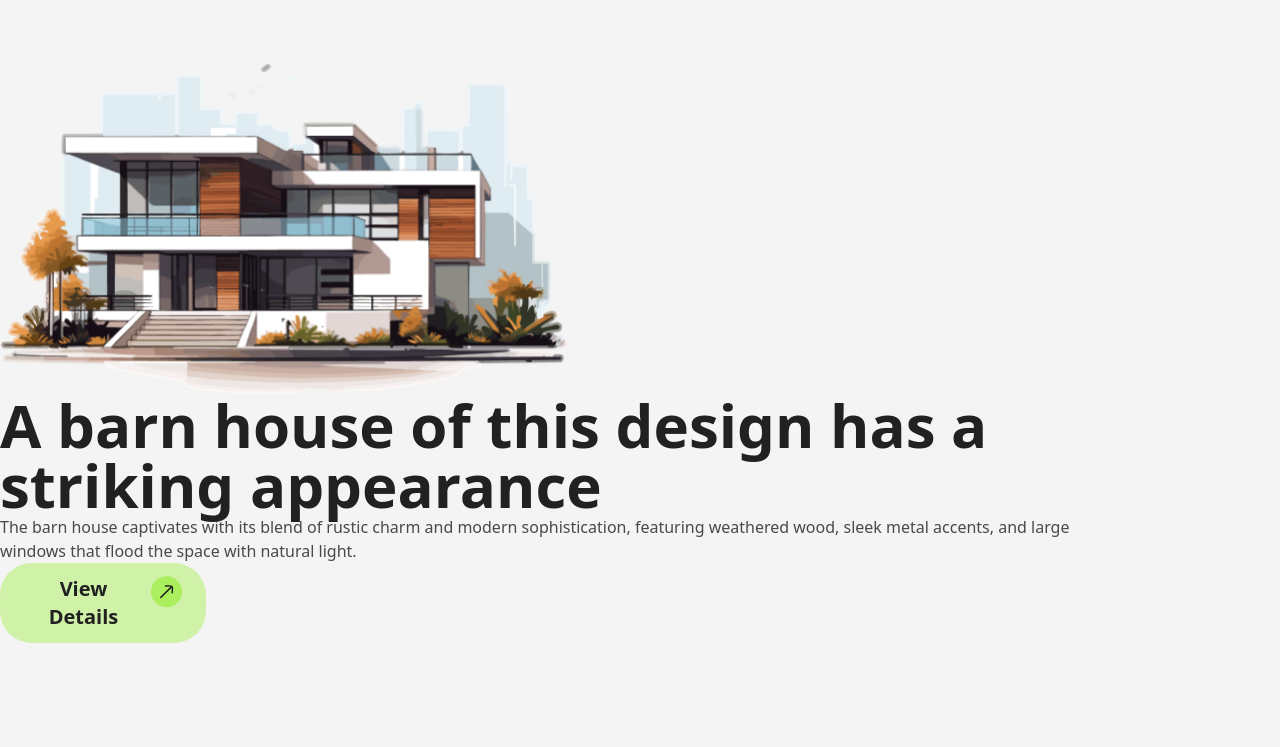
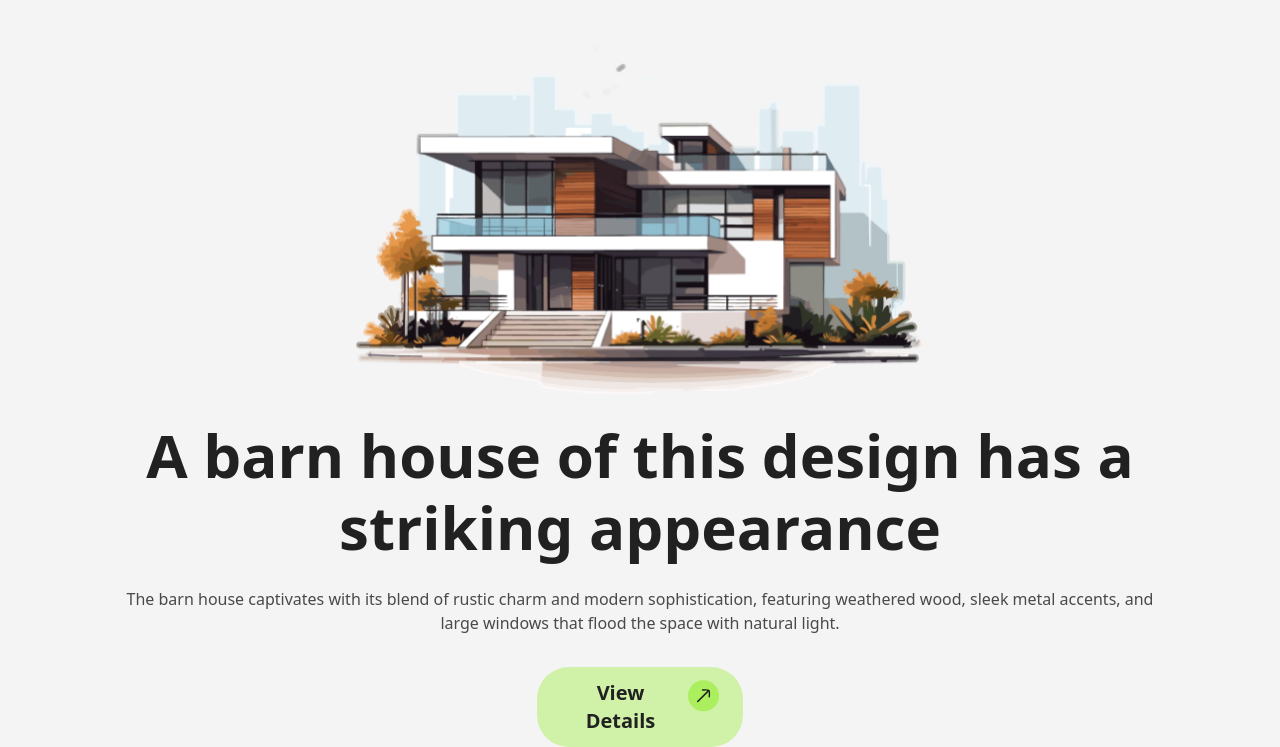
Before and after one commit to Jannatun-Nayeem472/PH-3rd-Assignment, a plain HTML site: page index.html in a window 1280 px wide. Shown: the part 108-855 px from the top of the page. Before the commit the page ends 800 px from the top, so only its background shows below. Drawn offline with nearby package versions, Linux system fonts and the light colour scheme.

Commit message:
banner section complete

```diff
--- a/index.html
+++ b/index.html
@@ -1,5 +1,6 @@
 <!DOCTYPE html>
 <html class="bg-[#F4F4F4]" lang="en">
+
     <head>
         <meta charset="UTF-8">
         <meta name="viewport" content="width=device-width, initial-scale=1.0">
@@ -7,18 +8,24 @@
         <link rel="preconnect" href="https://fonts.googleapis.com">
         <link rel="preconnect" href="https://fonts.gstatic.com" crossorigin>
         <link href="https://fonts.googleapis.com/css2?family=Manrope:wght@200..800&display=swap" rel="stylesheet">
+        <link rel="stylesheet" href="style.css">
         <link href="https://cdn.jsdelivr.net/npm/daisyui@4.12.10/dist/full.min.css" rel="stylesheet" type="text/css" />
         <script src="https://cdn.tailwindcss.com"></script>
     </head>
 
     <body class="font-Manrope">
-   <header class="w-full flex flex-row justify-between items-center py-12 px-[120px]">
+        <header class="page-width">
+            <div class="section-width justify-between items-center py-12">
                 <!-- logo -->
                 <a href="" class="flex items-center gap-2 max-w-[167px] w-full h-11">
                     <svg width="33" height="33" viewBox="0 0 33 33" fill="none" xmlns="http://www.w3.org/2000/svg">
-        <rect x="0.0106201" y="0.0522461" width="32" height="32" rx="16" transform="rotate(0.019056 0.0106201 0.0522461)" fill="#ABEF5F"/>
-        <path d="M21.007 11.0593L10.0033 22.0557" stroke="#1C1C1C" stroke-width="1.5" stroke-linecap="round"/>
-        <path d="M15.0073 10.1887C15.0073 10.1887 20.6409 9.71565 21.4957 10.5708C22.3503 11.426 21.8734 17.0594 21.8734 17.0594" stroke="#1C1C1C" stroke-width="1.5" stroke-linecap="round" stroke-linejoin="round"/>
+                        <rect x="0.0106201" y="0.0522461" width="32" height="32" rx="16"
+                            transform="rotate(0.019056 0.0106201 0.0522461)" fill="#ABEF5F" />
+                        <path d="M21.007 11.0593L10.0033 22.0557" stroke="#1C1C1C" stroke-width="1.5"
+                            stroke-linecap="round" />
+                        <path
+                            d="M15.0073 10.1887C15.0073 10.1887 20.6409 9.71565 21.4957 10.5708C22.3503 11.426 21.8734 17.0594 21.8734 17.0594"
+                            stroke="#1C1C1C" stroke-width="1.5" stroke-linecap="round" stroke-linejoin="round" />
                     </svg>
 
                     <span class="text-[32px] text-[#212121] font-Manrope font-extrabold leading-[120%]">Rinterio</span>
@@ -40,68 +47,112 @@
                 <div class="flex gap-4">
                     <div class="flex items-center gap-4">
                         <button type="button">
-                <svg width="49" height="49" viewBox="0 0 49 49" fill="none" xmlns="http://www.w3.org/2000/svg">
-                    <rect x="0.517107" y="0.500166" width="47" height="47" rx="23.5" transform="rotate(0.019056 0.517107 0.500166)" fill="white"/>
-                    <rect x="0.517107" y="0.500166" width="47" height="47" rx="23.5" transform="rotate(0.019056 0.517107 0.500166)" stroke="#E9E9E9"/>
-                    <path d="M29.5075 29.5098L34.006 34.0113" stroke="#737373" stroke-width="1.5" stroke-linecap="round" stroke-linejoin="round"/>
-                    <path d="M32.0096 23.0104C32.0113 18.0398 27.9832 14.009 23.0126 14.0074C18.0421 14.0057 14.0113 18.0338 14.0096 23.0044C14.008 27.975 18.0361 32.0057 23.0066 32.0074C27.9772 32.009 32.008 27.981 32.0096 23.0104Z" stroke="#737373" stroke-width="1.5" stroke-linejoin="round"/>
+                            <svg width="49" height="49" viewBox="0 0 49 49" fill="none"
+                                xmlns="http://www.w3.org/2000/svg">
+                                <rect x="0.517107" y="0.500166" width="47" height="47" rx="23.5"
+                                    transform="rotate(0.019056 0.517107 0.500166)" fill="white" />
+                                <rect x="0.517107" y="0.500166" width="47" height="47" rx="23.5"
+                                    transform="rotate(0.019056 0.517107 0.500166)" stroke="#E9E9E9" />
+                                <path d="M29.5075 29.5098L34.006 34.0113" stroke="#737373" stroke-width="1.5"
+                                    stroke-linecap="round" stroke-linejoin="round" />
+                                <path
+                                    d="M32.0096 23.0104C32.0113 18.0398 27.9832 14.009 23.0126 14.0074C18.0421 14.0057 14.0113 18.0338 14.0096 23.0044C14.008 27.975 18.0361 32.0057 23.0066 32.0074C27.9772 32.009 32.008 27.981 32.0096 23.0104Z"
+                                    stroke="#737373" stroke-width="1.5" stroke-linejoin="round" />
                             </svg>
                         </button>
 
                         <button type="button">
-                <svg width="49" height="49" viewBox="0 0 49 49" fill="none" xmlns="http://www.w3.org/2000/svg">
-                    <rect x="0.517107" y="0.521651" width="47" height="47" rx="23.5" transform="rotate(0.019056 0.517107 0.521651)" fill="white"/>
-                    <rect x="0.517107" y="0.521651" width="47" height="47" rx="23.5" transform="rotate(0.019056 0.517107 0.521651)" stroke="#E9E9E9"/>
-                    <path d="M20.0079 28.028L27.2711 28.0304C31.7587 28.0319 32.4422 25.2129 33.2713 21.1015C33.5104 19.9156 33.63 19.3227 33.3431 18.9275C33.0561 18.5323 32.5058 18.5322 31.4052 18.5318L18.0111 18.5273" stroke="#737373" stroke-width="1.5" stroke-linecap="round"/>
-                    <path d="M20.0079 28.0282L17.3908 15.5423C17.1685 14.6518 16.3688 14.027 15.4511 14.0267L14.5126 14.0264" stroke="#737373" stroke-width="1.5" stroke-linecap="round"/>
-                    <path d="M20.888 28.0283L20.4765 28.0282C19.1132 28.0277 18.0076 29.1786 18.0071 30.5987C18.007 30.8354 18.1912 31.0274 18.4184 31.0275L29.507 31.0312" stroke="#737373" stroke-width="1.5" stroke-linecap="round" stroke-linejoin="round"/>
-                    <path d="M22.506 34.0288C23.3344 34.0291 24.0062 33.3577 24.0065 32.5293C24.0067 31.7009 23.3354 31.0291 22.507 31.0288C21.6785 31.0285 21.0067 31.6999 21.0065 32.5283C21.0062 33.3567 21.6775 34.0285 22.506 34.0288Z" stroke="#737373" stroke-width="1.5"/>
-                    <path d="M29.506 34.0313C30.3344 34.0315 31.0062 33.3602 31.0065 32.5318C31.0067 31.7033 30.3354 31.0315 29.507 31.0313C28.6785 31.031 28.0067 31.7023 28.0065 32.5308C28.0062 33.3592 28.6775 34.031 29.506 34.0313Z" stroke="#737373" stroke-width="1.5"/>
+                            <svg width="49" height="49" viewBox="0 0 49 49" fill="none"
+                                xmlns="http://www.w3.org/2000/svg">
+                                <rect x="0.517107" y="0.521651" width="47" height="47" rx="23.5"
+                                    transform="rotate(0.019056 0.517107 0.521651)" fill="white" />
+                                <rect x="0.517107" y="0.521651" width="47" height="47" rx="23.5"
+                                    transform="rotate(0.019056 0.517107 0.521651)" stroke="#E9E9E9" />
+                                <path
+                                    d="M20.0079 28.028L27.2711 28.0304C31.7587 28.0319 32.4422 25.2129 33.2713 21.1015C33.5104 19.9156 33.63 19.3227 33.3431 18.9275C33.0561 18.5323 32.5058 18.5322 31.4052 18.5318L18.0111 18.5273"
+                                    stroke="#737373" stroke-width="1.5" stroke-linecap="round" />
+                                <path
+                                    d="M20.0079 28.0282L17.3908 15.5423C17.1685 14.6518 16.3688 14.027 15.4511 14.0267L14.5126 14.0264"
+                                    stroke="#737373" stroke-width="1.5" stroke-linecap="round" />
+                                <path
+                                    d="M20.888 28.0283L20.4765 28.0282C19.1132 28.0277 18.0076 29.1786 18.0071 30.5987C18.007 30.8354 18.1912 31.0274 18.4184 31.0275L29.507 31.0312"
+                                    stroke="#737373" stroke-width="1.5" stroke-linecap="round"
+                                    stroke-linejoin="round" />
+                                <path
+                                    d="M22.506 34.0288C23.3344 34.0291 24.0062 33.3577 24.0065 32.5293C24.0067 31.7009 23.3354 31.0291 22.507 31.0288C21.6785 31.0285 21.0067 31.6999 21.0065 32.5283C21.0062 33.3567 21.6775 34.0285 22.506 34.0288Z"
+                                    stroke="#737373" stroke-width="1.5" />
+                                <path
+                                    d="M29.506 34.0313C30.3344 34.0315 31.0062 33.3602 31.0065 32.5318C31.0067 31.7033 30.3354 31.0315 29.507 31.0313C28.6785 31.031 28.0067 31.7023 28.0065 32.5308C28.0062 33.3592 28.6775 34.031 29.506 34.0313Z"
+                                    stroke="#737373" stroke-width="1.5" />
                             </svg>
                         </button>
                     </div>
-        <button class="flex  bg-[#ABEF5F] rounded-[32px] px-5 py-3 gap-2">
+                    <button class="flex bg-[#ABEF5F] rounded-[32px] px-5 py-3 gap-2">
                         <span class="text-[#1C1C1C] text-[20px] font-extrabold">Book Consult</span>
                         <svg width="33" height="33" viewBox="0 0 33 33" fill="none" xmlns="http://www.w3.org/2000/svg">
-                <rect x="0.0146027" y="0.0957031" width="32" height="32" rx="16" transform="rotate(0.019056 0.0146027 0.0957031)" fill="#1C1C1C"/>
-                <path d="M21.0109 11.1028L10.0073 22.0991" stroke="white" stroke-width="1.5" stroke-linecap="round"/>
-                <path d="M15.0112 10.2321C15.0112 10.2321 20.6449 9.7591 21.4996 10.6143C22.3542 11.4695 21.8773 17.1029 21.8773 17.1029" stroke="white" stroke-width="1.5" stroke-linecap="round" stroke-linejoin="round"/>
+                            <rect x="0.0146027" y="0.0957031" width="32" height="32" rx="16"
+                                transform="rotate(0.019056 0.0146027 0.0957031)" fill="#1C1C1C" />
+                            <path d="M21.0109 11.1028L10.0073 22.0991" stroke="white" stroke-width="1.5"
+                                stroke-linecap="round" />
+                            <path
+                                d="M15.0112 10.2321C15.0112 10.2321 20.6449 9.7591 21.4996 10.6143C22.3542 11.4695 21.8773 17.1029 21.8773 17.1029"
+                                stroke="white" stroke-width="1.5" stroke-linecap="round" stroke-linejoin="round" />
                         </svg>
 
                     </button>
                 </div>
-
+            </div>
         </header>
 
         <main>
             <!-- Banner section starts here -->
- <section class="max-w-[1170px] w-full">
+            <section class="page-width">
+                <div class="section-width flex-col justify-center items-center gap-6">
 
                     <div class="max-w-[571px] w-full h-[350px]">
                         <img src="./images/banner.png" alt="">
                     </div>
 
-    <div class="max-w-[1084px]">
-        <h1 class="font-extrabold text-6xl text-[#212121] ">A barn house of this design has a striking appearance</h1>
-       <p class="font-medium text-base text-[#494949] leading-6">The barn house captivates with its blend of rustic charm and modern sophistication,
+                    <div class="max-w-[1084px] w-full flex flex-col justify-center items-center gap-8">
+                        <div class="w-full flex flex-col justify-center items-center gap-6">
+
+                            <h1 class="font-extrabold text-6xl text-[#212121] text-center leading-[120%]">A barn house
+                                of this design
+                                has a
+                                striking
+                                appearance</h1>
+                            <p class="font-medium text-base text-[#494949] leading-6 text-center">The barn house
+                                captivates
+                                with
+                                its blend
+                                of rustic charm and modern sophistication,
                                 featuring weathered wood, sleek metal accents, and large windows that flood the space
                                 with natural light.
                             </p>
+                        </div>
 
-        <button type="button" class="flex bg-[#abef5f80] max-w-[206px] w-full rounded-[32px] px-[24px] py-[12px] gap-2">
+                        <button type="button"
+                            class="flex bg-[#abef5f80] max-w-[206px] w-full rounded-[32px] px-[24px] py-[12px] gap-2">
 
-            <span class= "text-[#212121] text-xl font-bold"> View Details </span>
+                            <span class="text-[#212121] text-xl font-bold"> View Details </span>
 
-                <svg width="32" height="33" viewBox="0 0 32 33" fill="none" xmlns="http://www.w3.org/2000/svg">
-                <rect x="0.00531006" y="0.734131" width="32" height="32" rx="16" transform="rotate(0.019056 0.00531006 0.734131)" fill="#ABEF5F"/>
-                <path d="M21.0016 11.7412L9.99799 22.7375" stroke="#1C1C1C" stroke-width="1.5" stroke-linecap="round"/>
-                <path d="M15.0019 10.8708C15.0019 10.8708 20.6356 10.3978 21.4903 11.253C22.3449 12.1082 21.868 17.7416 21.868 17.7416" stroke="#1C1C1C" stroke-width="1.5" stroke-linecap="round" stroke-linejoin="round"/>
+                            <svg width="32" height="33" viewBox="0 0 32 33" fill="none"
+                                xmlns="http://www.w3.org/2000/svg">
+                                <rect x="0.00531006" y="0.734131" width="32" height="32" rx="16"
+                                    transform="rotate(0.019056 0.00531006 0.734131)" fill="#ABEF5F" />
+                                <path d="M21.0016 11.7412L9.99799 22.7375" stroke="#1C1C1C" stroke-width="1.5"
+                                    stroke-linecap="round" />
+                                <path
+                                    d="M15.0019 10.8708C15.0019 10.8708 20.6356 10.3978 21.4903 11.253C22.3449 12.1082 21.868 17.7416 21.868 17.7416"
+                                    stroke="#1C1C1C" stroke-width="1.5" stroke-linecap="round"
+                                    stroke-linejoin="round" />
                             </svg>
 
                         </button>
 
                     </div>
 
+                </div>
 
             </section>
 
@@ -110,4 +161,5 @@
 
         </footer>
     </body>
+
 </html>
--- /dev/null
+++ b/style.css
@@ -0,0 +1,24 @@
+*{
+margin: 0;
+padding: 0;
+box-sizing: border-box;
+
+
+}
+body,main {
+    width: 100%;
+
+}
+.page-width{
+    width: 100%;
+    display: flex;
+    justify-content: center;
+    align-items: center;
+}
+.section-width{
+    max-width: 1440px;
+    width: 100%;
+    display: flex;
+    padding-left: 120px;
+    padding-right: 120px;
+}
```
Lines whose indentation alone changed are shown as unchanged.
